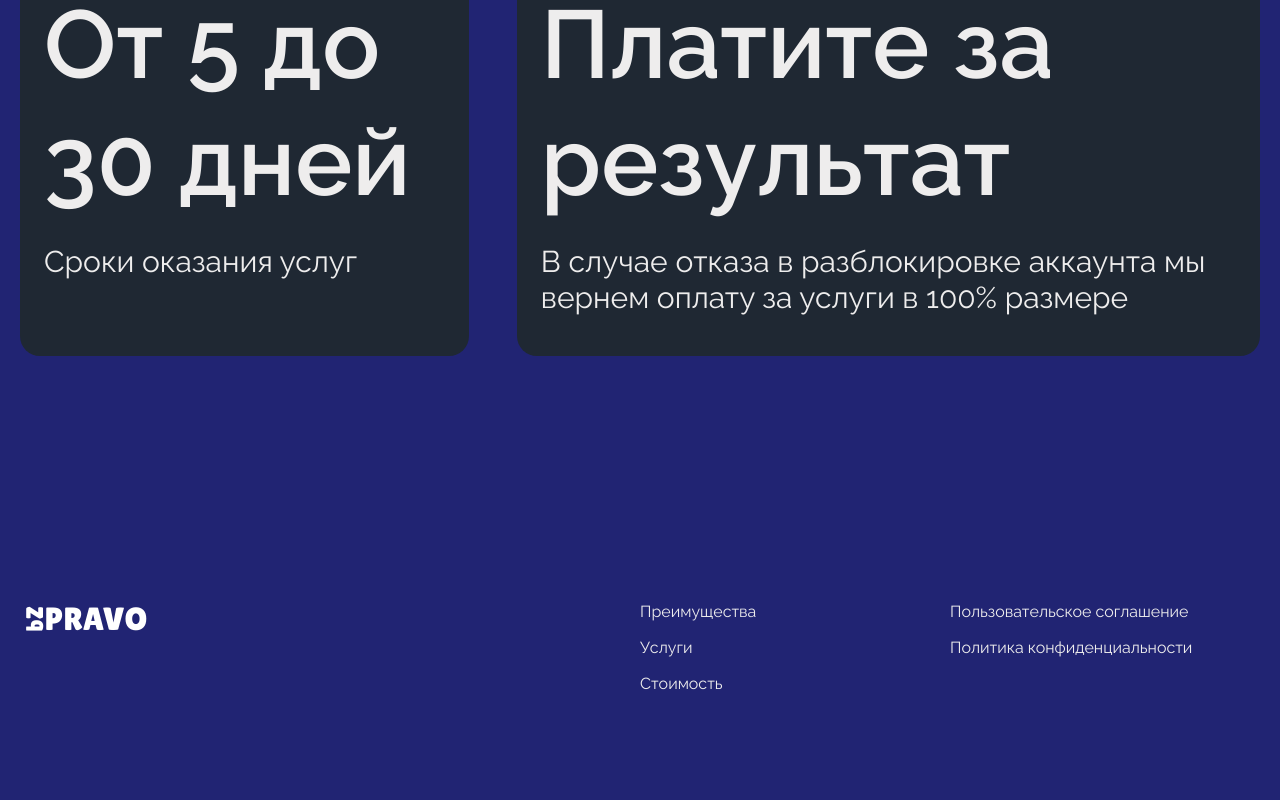
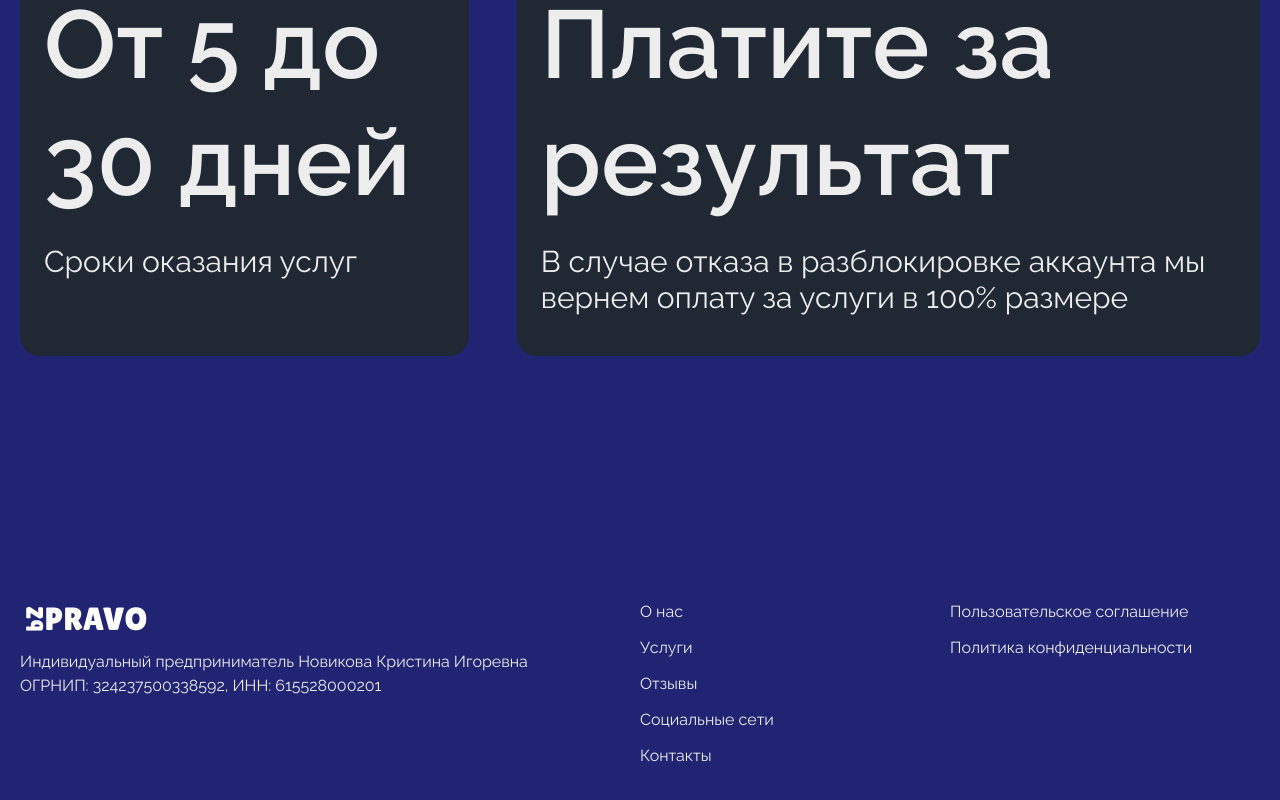
Before and after one commit to velsamm/unlock-website, a Next.js app: page / in a window 1280 px wide. Shown: the part 2790-3590 px from the top of the page. Before the commit the page ends 3506 px from the top, so only its background shows below. Built offline with nearby package versions, Linux system fonts and the light colour scheme.

Commit message:
redesign footer

```diff
--- a/src/components/Footer/Footer.tsx
+++ b/src/components/Footer/Footer.tsx
@@ -1,29 +1,55 @@
 import React from "react";
 import { Logo } from "$components/Logo/logo";
+import Link from 'next/link'
+
+const navs = [
+	{
+		title: 'О нас',
+		href: '/about'
+	},
+	{
+		title: 'Услуги',
+		href: '/services'
+	},
+	{
+		title: 'Отзывы',
+		href: '/feedbacks'
+	},
+	{
+		title: 'Социальные сети',
+		href: '/socials'
+	},
+	{
+		title: 'Контакты',
+		href: '/contacts'
+	}
+]
 
 export const Footer = () => {
 	return (
 		<footer className="flex">
 			<div className="flex-1">
-				<Logo />
+				<ul>
+					<li className="mb-3"><Logo/></li>
+					<li>
+						<p>Индивидуальный предприниматель Новикова Кристина Игоревна</p>
+					</li>
+					<li className="mb-3">
+						<p>ОГРНИП: 324237500338592, ИНН: 615528000201</p>
+					</li>
+				</ul>
 			</div>
 			<div className="flex-1 flex">
 				<ul className="flex-1">
-					<li className="mb-3">
-						<a className="page-link" href='#advantages'>
-							Преимущества
-						</a>
-					</li>
-					<li className="mb-3">
-						<a className="page-link" href='#services'>
-							Услуги
-						</a>
-					</li>
-					<li>
-						<a className="page-link" href='#prices'>
-							Стоимость
-						</a>
-					</li>
+					{
+						navs.map((nav, index) => (
+							<li className="mb-3">
+								<Link key={index} href={nav.href}>
+									{nav.title}
+								</Link>
+							</li>
+						))
+					}
 				</ul>
 				<ul className="flex-1">
 					<li className="mb-3">Пользовательское соглашение</li>
```
